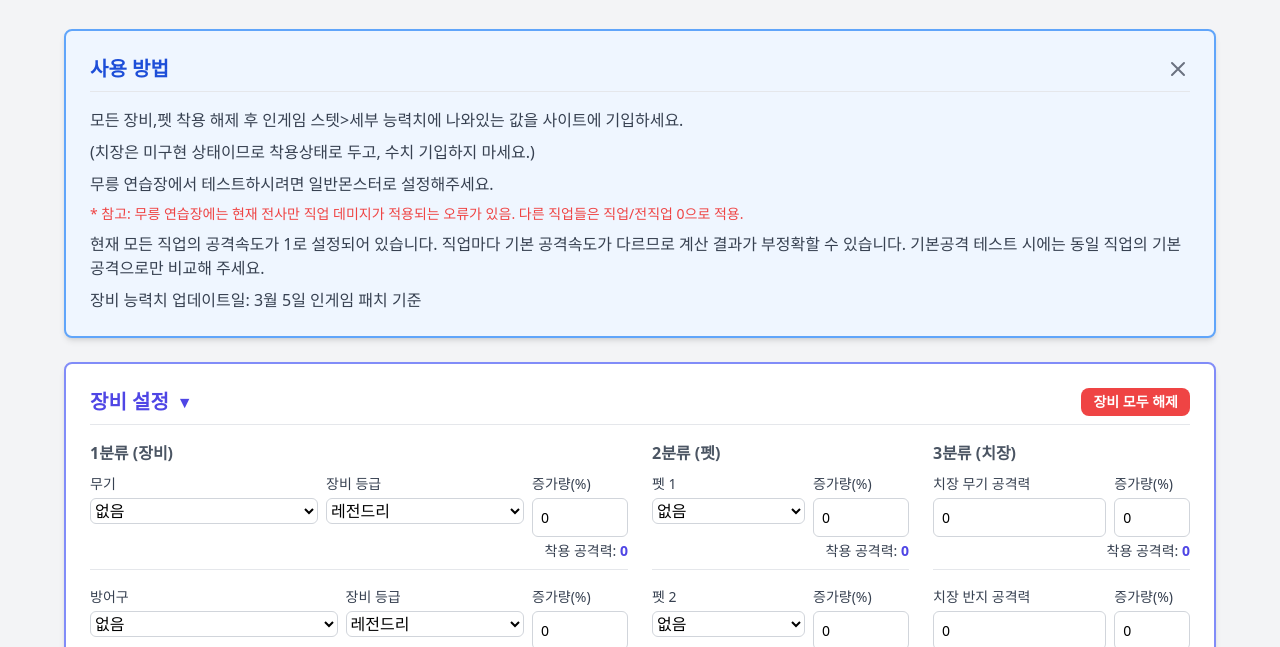
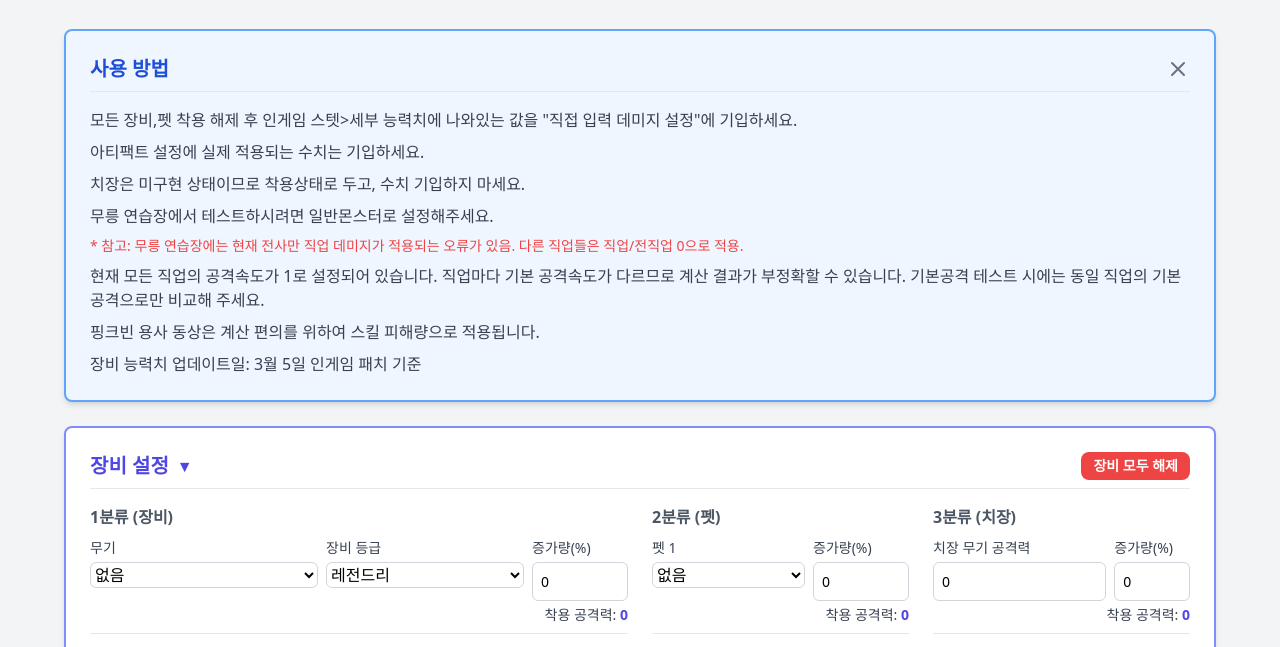
Before and after one commit to bbibbubbang/lomcalc, a plain HTML site: page index.html in a window 1280 px wide. Both pictures are taken after a click on the button "도움말". Shown: the part 75-722 px from the top of the page. Drawn offline with nearby package versions, Linux system fonts and the light colour scheme.

Commit message:
Update instructions for inputting game stats

```diff
--- a/index.html
+++ b/index.html
@@ -87,11 +87,13 @@
                 </button>
             </div>
             <div class="text-gray-700 space-y-2">
-                <p>모든 장비,펫 착용 해제 후 인게임 스텟>세부 능력치에 나와있는 값을 사이트에 기입하세요.</p>
-                <p>(치장은 미구현 상태이므로 착용상태로 두고, 수치 기입하지 마세요.)</p>
+                <p>모든 장비,펫 착용 해제 후 인게임 스텟>세부 능력치에 나와있는 값을 "직접 입력 데미지 설정"에 기입하세요.</p>
+                <p>아티팩트 설정에 실제 적용되는 수치는 기입하세요.</p>
+                <p>치장은 미구현 상태이므로 착용상태로 두고, 수치 기입하지 마세요.</p>
                 <p>무릉 연습장에서 테스트하시려면 일반몬스터로 설정해주세요.</p>
                 <p class="text-sm text-red-500 mt-2">* 참고: 무릉 연습장에는 현재 전사만 직업 데미지가 적용되는 오류가 있음. 다른 직업들은 직업/전직업 0으로 적용.</p>
                 <p>현재 모든 직업의 공격속도가 1로 설정되어 있습니다. 직업마다 기본 공격속도가 다르므로 계산 결과가 부정확할 수 있습니다. 기본공격 테스트 시에는 동일 직업의 기본공격으로만 비교해 주세요.</p>
+                <p>핑크빈 용사 동상은 계산 편의를 위하여 스킬 피해량으로 적용됩니다.</p></p>
                 <p>장비 능력치 업데이트일: 3월 5일 인게임 패치 기준</p>
             </div>
         </div>
```
